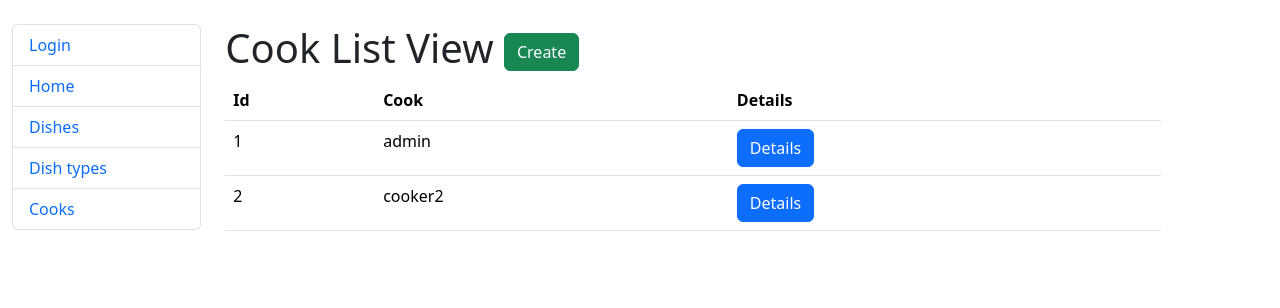
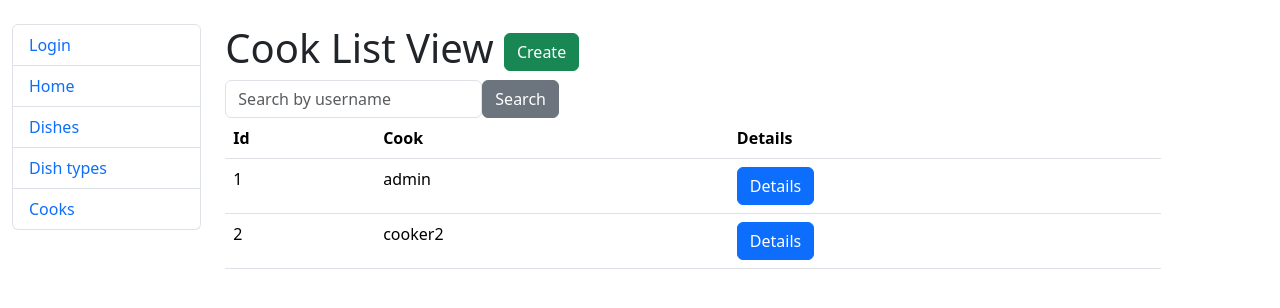
Before and after one commit to EduardoMoen/kitchen-service, a Django app: page /cooks/ in a window 1280 px wide. Shown: the top 308 px of the page. Run offline with Django 5.2, Linux system fonts and the light colour scheme; data comes from the database, SQL or seed files in the repository.

Commit message:
add search to cook list

```diff
--- a/kitchen/forms.py
+++ b/kitchen/forms.py
@@ -39,3 +39,17 @@
             }
         )
     )
+
+
+class CookSearchForm(forms.Form):
+    username = forms.CharField(
+        max_length=255,
+        required=False,
+        label="",
+        widget=forms.TextInput(
+            attrs={
+                "placeholder": "Search by username",
+                "class": "form-control",
+            }
+        )
+    )
--- a/kitchen/views.py
+++ b/kitchen/views.py
@@ -2,7 +2,7 @@ from django.shortcuts import render
 from django.urls import reverse_lazy
 from django.views import generic
 
-from .forms import CookCreateForm, DishTypesSearchForm, DishSearchForm
+from .forms import CookCreateForm, DishTypesSearchForm, DishSearchForm, CookSearchForm
 from .models import Cook, Dish, DishType
 
 def index(request):
@@ -71,6 +71,7 @@ class DishTypeDeleteView(generic.DeleteView):
 
 class DishListView(generic.ListView):
     model = Dish
+    paginate_by = 5
 
     def get_context_data(
         self, *, object_list = ..., **kwargs
@@ -119,6 +120,30 @@ class DishDeleteView(generic.DeleteView):
 
 class CookListView(generic.ListView):
     model = Cook
+    paginate_by = 5
+
+    def get_context_data(
+        self, *, object_list = ..., **kwargs
+    ):
+        context = super(CookListView, self).get_context_data(**kwargs)
+
+        username = self.request.GET.get("username", "")
+
+        context["search_form"] = CookSearchForm(
+            initial={"username": username}
+        )
+
+        return context
+
+    def get_queryset(self):
+        queryset = super().get_queryset()
+        username = self.request.GET.get("username")
+
+        if username:
+            queryset = queryset.filter(username__icontains=username)
+
+        return queryset
+
 
 
 class CookDetailView(generic.DetailView):
--- a/templates/kitchen/cook_list.html
+++ b/templates/kitchen/cook_list.html
@@ -4,7 +4,10 @@
 
 {% block content %}
 <h1>Cook List View <a class="btn btn-success" href="{% url 'kitchen:cook-create' %}">Create</a></h1>
-
+<form class="d-flex">
+  {{ search_form }}
+  <input class="btn btn-secondary" type="submit" value="Search">
+</form>
 <table class="table">
   <thead>
     <tr>
```
